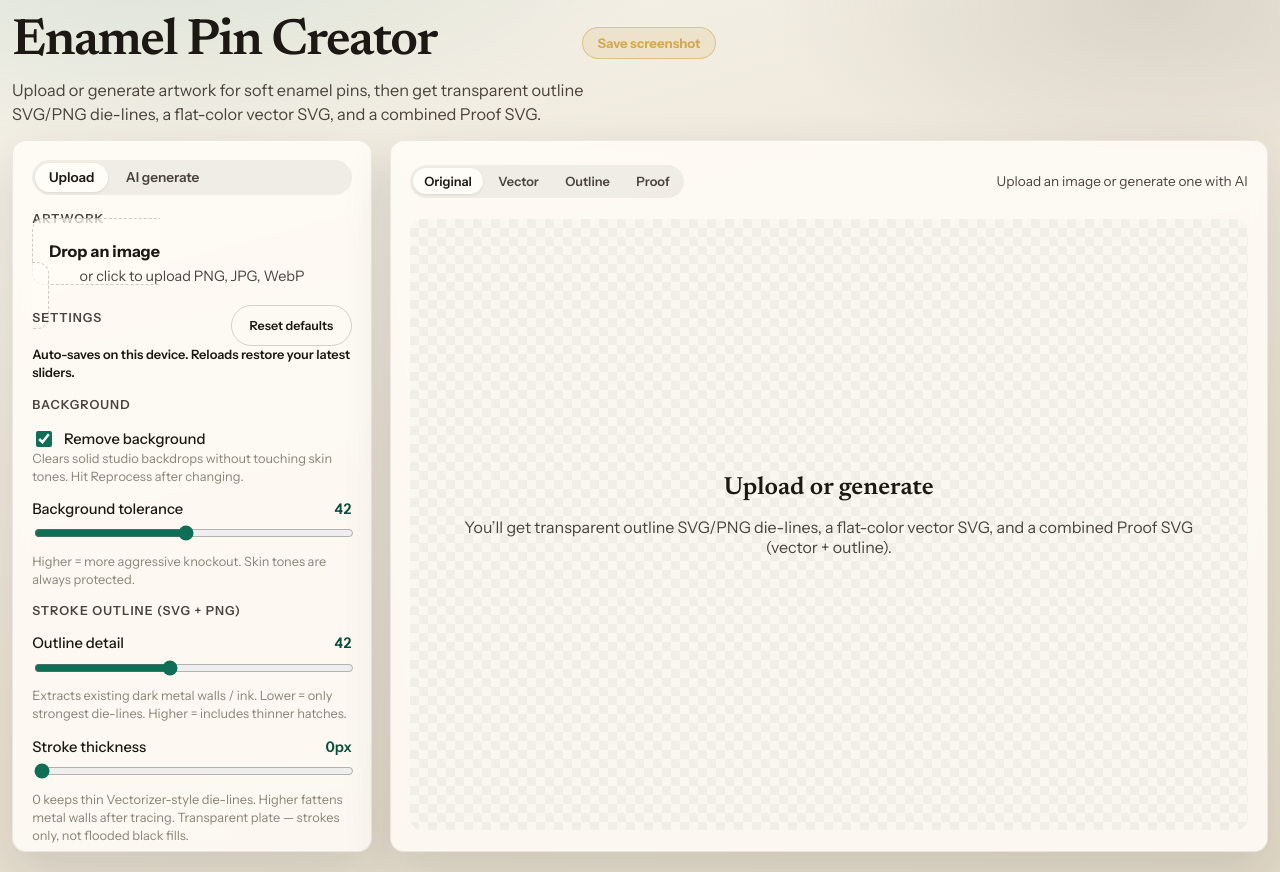
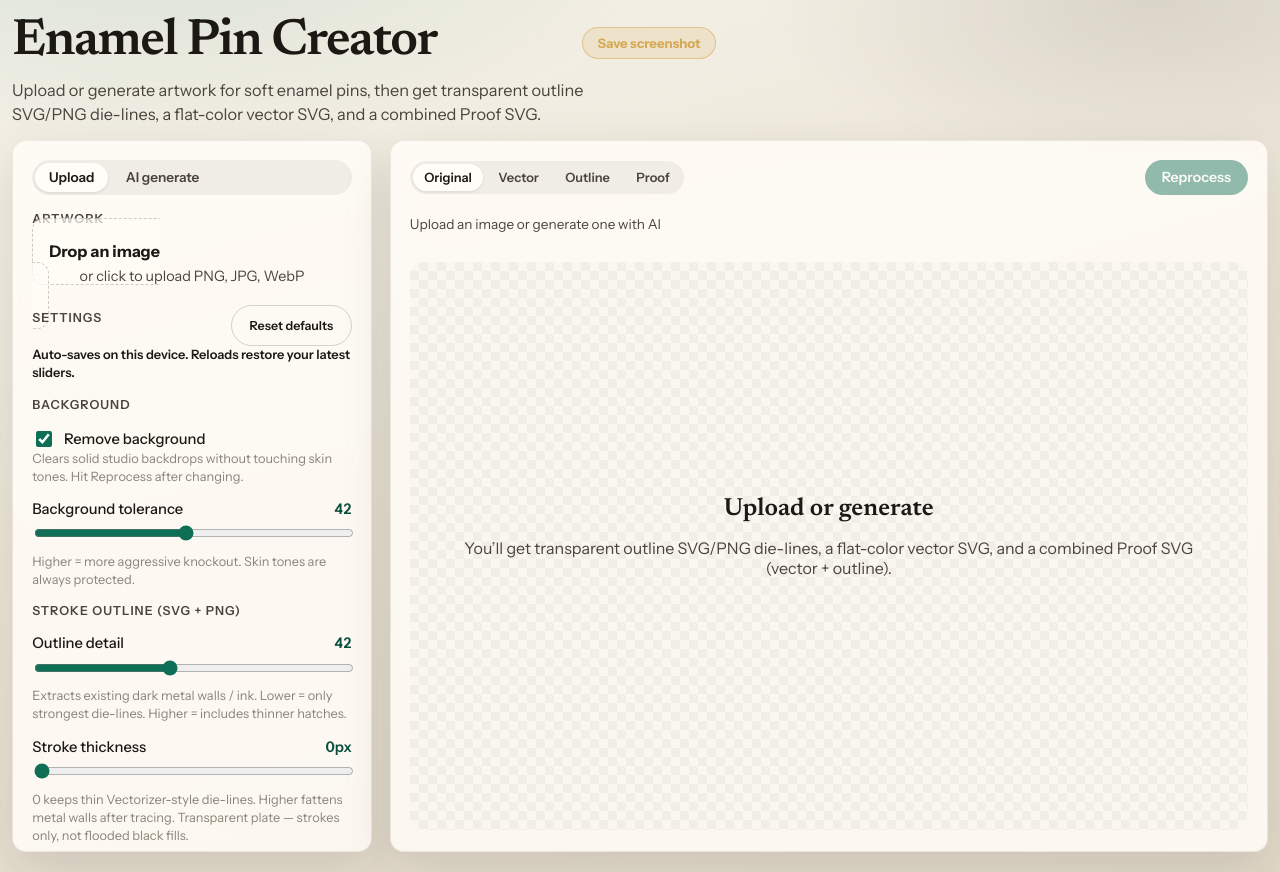
Before and after one commit to LutherFergus/enamel-pin, a React (Vite) app: page / in a window 1280 px wide. Built offline with nearby package versions, Linux system fonts and the light colour scheme.

Commit message:
Move Reprocess button to the far right of the preview bar
Keep view tabs on the left and place Reprocess opposite them
above the viewer for quicker access while inspecting output.

Co-authored-by: LutherFergus <LutherFergus@users.noreply.github.com>

```diff
--- a/src/App.tsx
+++ b/src/App.tsx
@@ -329,14 +329,6 @@ export default function App() {
           <div className="actions">
             <button
               type="button"
-              className="btn btn-primary"
-              onClick={onApply}
-              disabled={!sourceImage || busy}
-            >
-              {busy ? 'Processing…' : 'Reprocess'}
-            </button>
-            <button
-              type="button"
               className="btn btn-secondary"
               onClick={downloadProof}
               disabled={!result || busy}
@@ -372,6 +364,7 @@ export default function App() {
 
         <section className="panel preview-panel">
           <div className="meta-bar">
+            <div className="meta-bar-top">
               <div className="tabs" role="tablist" aria-label="Preview mode">
                 <button
                   type="button"
@@ -404,6 +397,15 @@ export default function App() {
                   disabled={!result}
                 >
                   Proof
+                </button>
+              </div>
+              <button
+                type="button"
+                className="btn btn-primary reprocess-btn"
+                onClick={onApply}
+                disabled={!sourceImage || busy}
+              >
+                {busy ? 'Processing…' : 'Reprocess'}
               </button>
             </div>
             <p className={`status ${error ? 'error' : ''}`}>{statusText}</p>
--- a/src/index.css
+++ b/src/index.css
@@ -427,11 +427,23 @@ img {
 }
 
 .meta-bar {
+  display: grid;
+  gap: 0.45rem;
+}
+
+.meta-bar-top {
   display: flex;
   flex-wrap: wrap;
   gap: 0.6rem 1rem;
   align-items: center;
   justify-content: space-between;
+}
+
+.reprocess-btn {
+  flex: 0 0 auto;
+  margin-left: auto;
+  padding: 0.55rem 1.05rem;
+  font-size: 0.88rem;
 }
 
 .palette {
```
Lines whose indentation alone changed are shown as unchanged.
